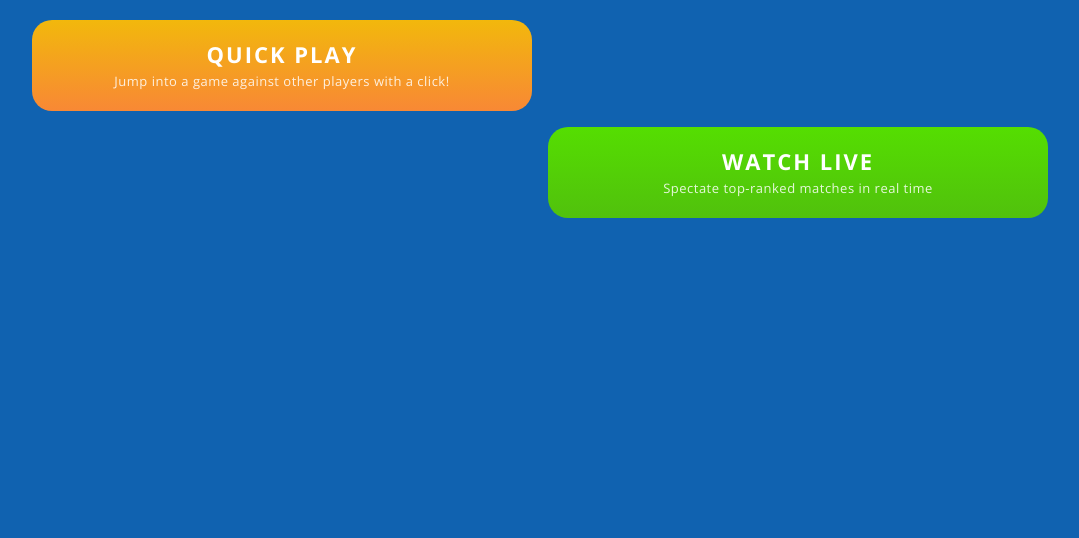
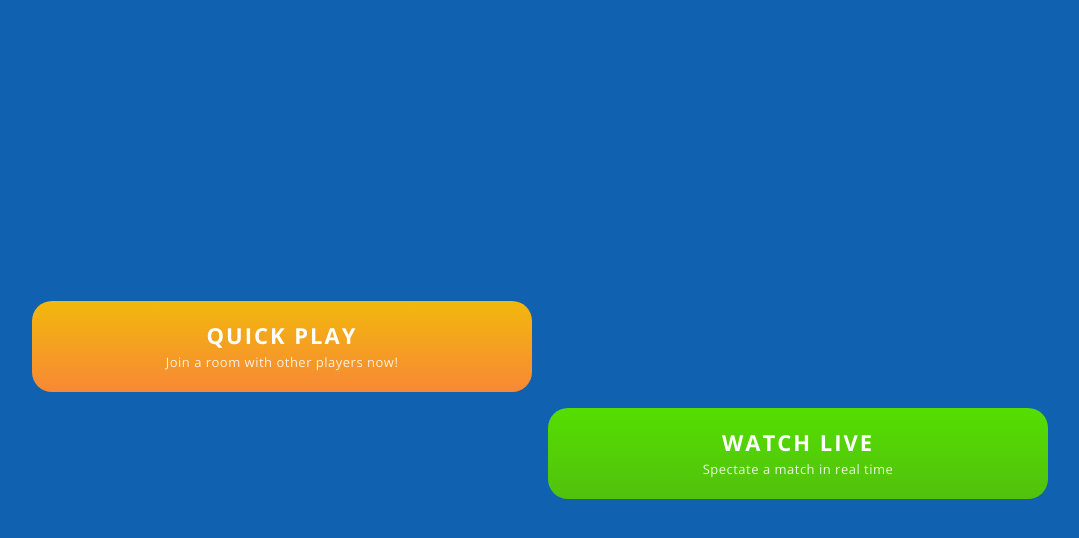
Before and after one commit to ricardogerbaudo/cta-button-checkered-layout, a plain HTML site: page index.html in a window 1280 px wide. Shown: the whole page, without its empty margins (100-1179 px from the left). Drawn offline with nearby package versions, Linux system fonts and the light colour scheme; a web font is replaced by a local one.

Commit message:
Add centering, shorter subtitles, README, CORS proxy, game-list API
Co-Authored-By: Claude Opus 4.6 (1M context) <noreply@anthropic.com>

```diff
--- a/index.html
+++ b/index.html
@@ -28,6 +28,11 @@
       margin: 0;
       padding: 20px;
       color: #ffffff;
+      min-height: 100vh;
+      display: flex;
+      align-items: center;
+      justify-content: center;
+      box-sizing: border-box;
     }
 
     /* CTA Grid - Checkered Layout */
@@ -36,8 +41,8 @@
       grid-template-columns: 1fr 1fr;
       grid-template-rows: auto auto;
       gap: 16px;
+      width: 100%;
       max-width: 1016px;
-      margin: 0 auto;
     }
 
     /* CTA Buttons (anchor elements) */
@@ -167,11 +172,11 @@
   <div class="cta-grid">
     <button class="cta-button cta-button--primary" onclick="handleQuickPlay()">
       <span class="cta-button__title">Quick Play</span>
-      <span class="cta-button__subtitle">Jump into a game against other players with a click!</span>
+      <span class="cta-button__subtitle">Join a room with other players now!</span>
     </button>
     <button class="cta-button cta-button--secondary" onclick="handleWatchLive()">
       <span class="cta-button__title">Watch Live</span>
-      <span class="cta-button__subtitle">Spectate top-ranked matches in real time</span>
+      <span class="cta-button__subtitle">Spectate a match in real time</span>
     </button>
   </div>
 
--- a/jsfiddle-style.scss
+++ b/jsfiddle-style.scss
@@ -43,6 +43,11 @@ body {
   margin: 0;
   padding: 20px;
   color: $text-color;
+  min-height: 100vh;
+  display: flex;
+  align-items: center;
+  justify-content: center;
+  box-sizing: border-box;
 }
 
 // ===========================================
@@ -54,8 +59,8 @@ body {
   grid-template-columns: 1fr 1fr;
   grid-template-rows: auto auto;
   gap: $grid-gap;
+  width: 100%;
   max-width: calc(#{$button-max-width} * 2 + #{$grid-gap});
-  margin: 0 auto;
 }
 
 // ===========================================
```
Also changed, not shown: jsfiddle-html.html (+2 -2 lines), 1 other file.
